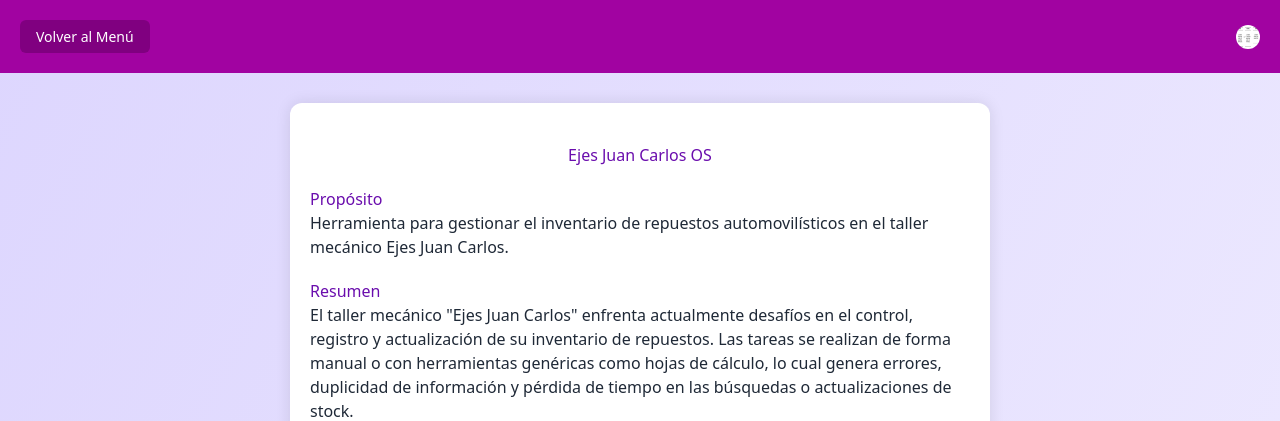
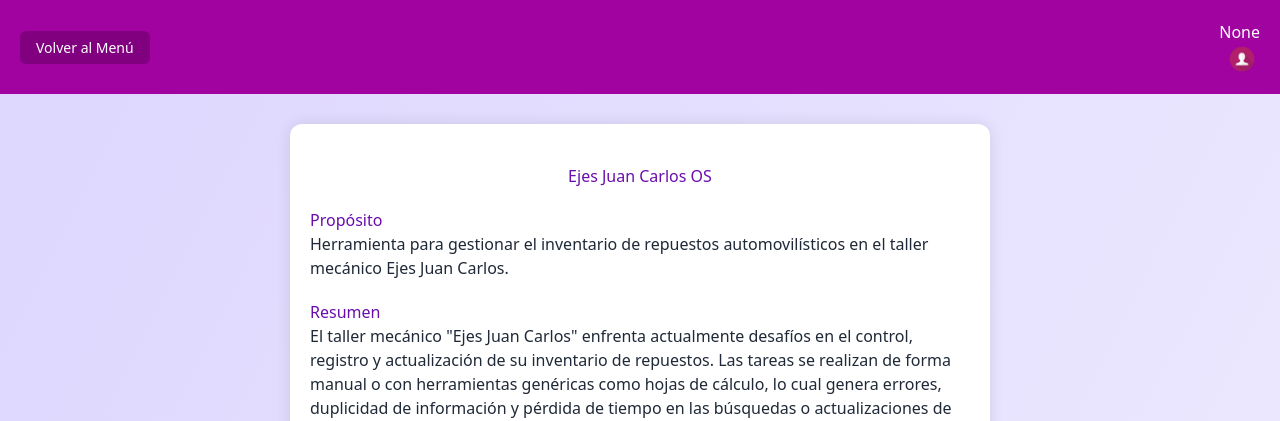
Before and after one commit to SharkCtts/Taller_LS3, a Flask app: page /informacion in a window 1280 px wide. Shown: the top 421 px of the page. Run offline with Flask 3, Linux system fonts and the light colour scheme.

Commit message:
app.py en informacion
username=session.get('username')

```diff
--- a/app.py
+++ b/app.py
@@ -270,7 +270,7 @@ def historial():
 
 @app.route('/informacion')
 def informacion():
-    return render_template('informacion.html')
+    return render_template('informacion.html', username=session.get('username'))
 
 
 
--- a/templates/informacion.html
+++ b/templates/informacion.html
@@ -21,7 +21,7 @@
         </div>
         <div class="user-button relative cursor-pointer" onclick="toggleDropdown()">
             {{ username }}
-            <img src="{{ url_for('static', filename='img/diagrama_mongodb.jpeg') }}" alt="User" class="inline-block ml-2 w-6 h-6 rounded-full">
+            <img src="{{ url_for('static', filename='user_icon.png') }}" alt="User" width="30">
             <div class="dropdown" id="userDropdown">
                 <a href="{{ url_for('logout') }}">Deslogearse</a>
             </div>
```
